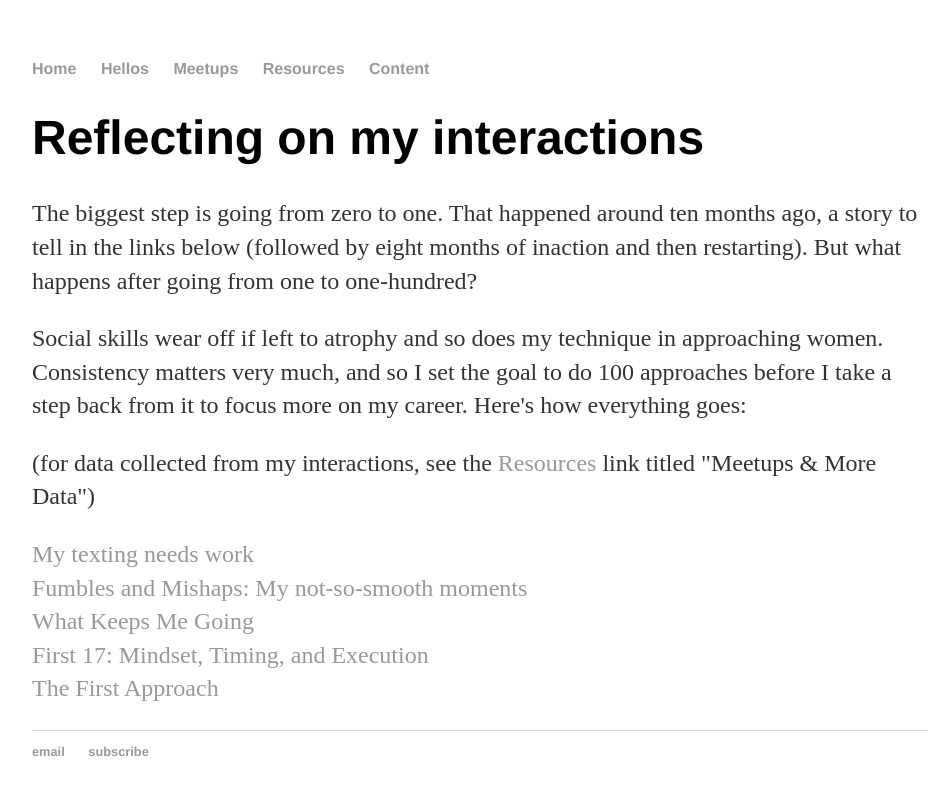
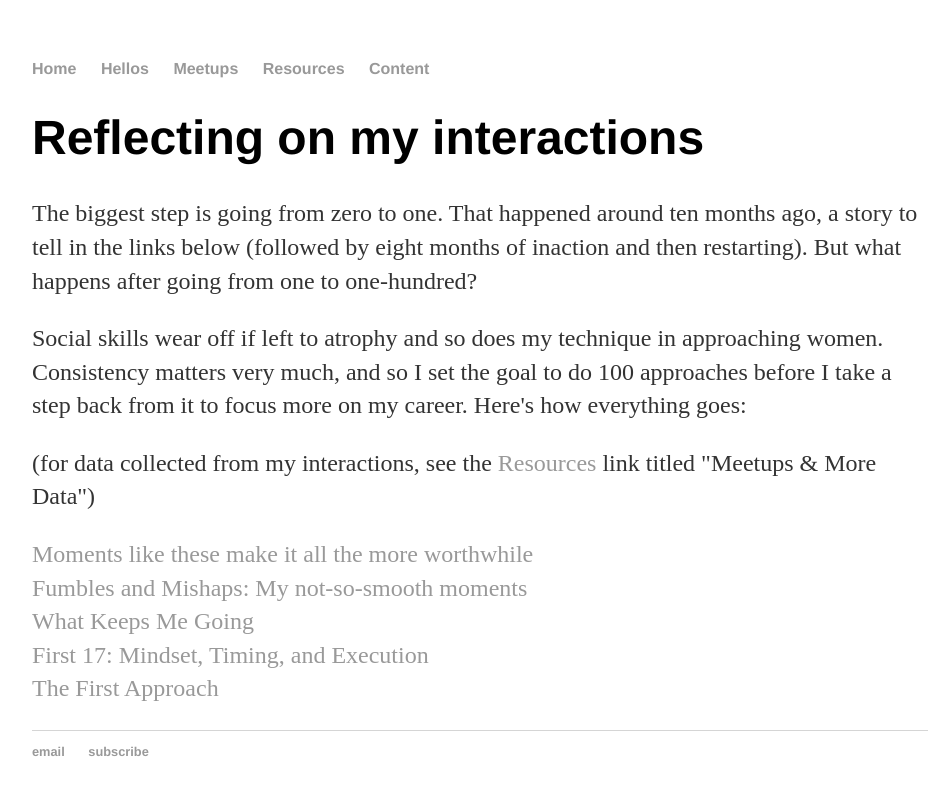
Before and after one commit to ahundredhellos/ahundredhellos.github.io, a Jekyll site: the page built from hellos/index.html, in a window 1280 px wide. Shown: the top 795 px of the page, without its empty margins (160-1108 px from the left). Built offline with Jekyll 4.4.1, drawn with Linux system fonts in a browser that asks for light colours.

Commit message:
Update index.html

```diff
--- a/hellos/index.html
+++ b/hellos/index.html
@@ -10,7 +10,7 @@ title: hellos
 </div><!-- /.blurb -->
 
 <p>
-	<a href="http://www.ahundredhellos.com/content/2017/06/24/moments-like-these">My texting needs work</a>
+	<a href="http://www.ahundredhellos.com/content/2017/06/24/moments-like-these">Moments like these make it all the more worthwhile</a>
 	<br>
 	<a href="http://www.ahundredhellos.com/content/2017/06/08/Fumbles-&-Mishaps">Fumbles and Mishaps: My not-so-smooth moments</a>
 	<br>
```
